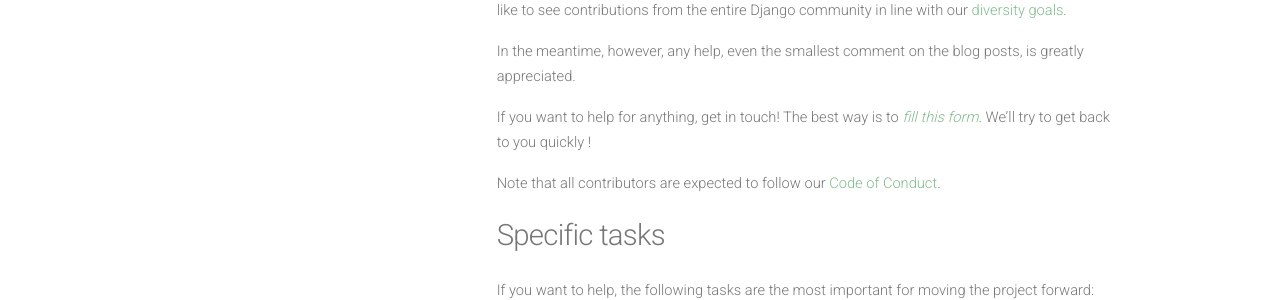
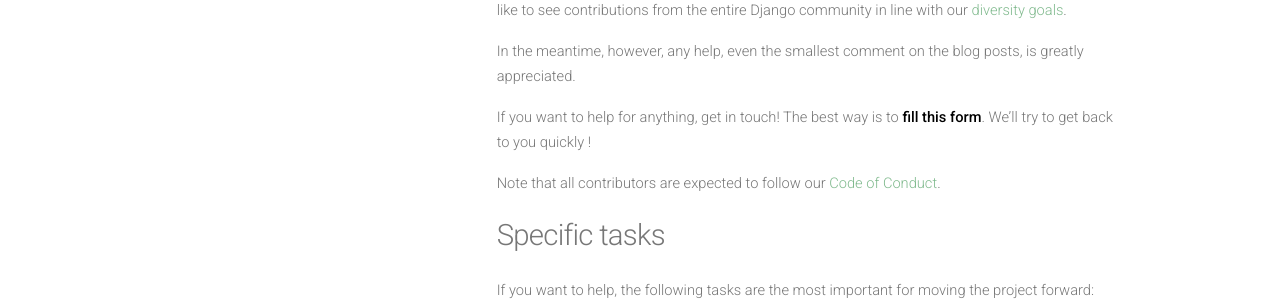
Before and after one commit to beautifuldjango/beautifuldjango.github.io, a Jekyll site: the page built from _posts/2016-10-15-contributing.md, in a window 1280 px wide. Shown: the part 980-1280 px from the top of the page. Built offline with Jekyll 4.4.1, drawn with Linux system fonts in a browser that asks for light colours; nearby versions of some CDN libraries; comment, search, counter and statistics services are not loaded.

Commit message:
strong > italics

```diff
--- a/_posts/2016-10-15-contributing.md
+++ b/_posts/2016-10-15-contributing.md
@@ -27,7 +27,7 @@ This means we need contributors with a broad range of skills and experiences. Id
 
 In the meantime, however, any help, even the smallest comment on the blog posts, is greatly appreciated.
 
-If you want to help for anything, get in touch! The best way is to [*fill this form*](https://goo.gl/forms/e7SgxGtt4unHQaCh1). We'll try to get back to you quickly !
+If you want to help for anything, get in touch! The best way is to [**fill this form**](https://goo.gl/forms/e7SgxGtt4unHQaCh1). We'll try to get back to you quickly !
 
 Note that all contributors are expected to follow our [Code of Conduct]({% post_url 2016-01-01-code-of-conduct %}).
 
```
